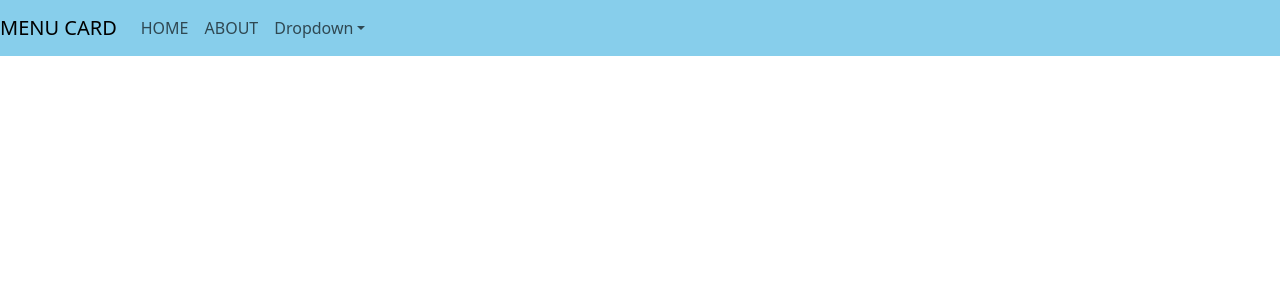
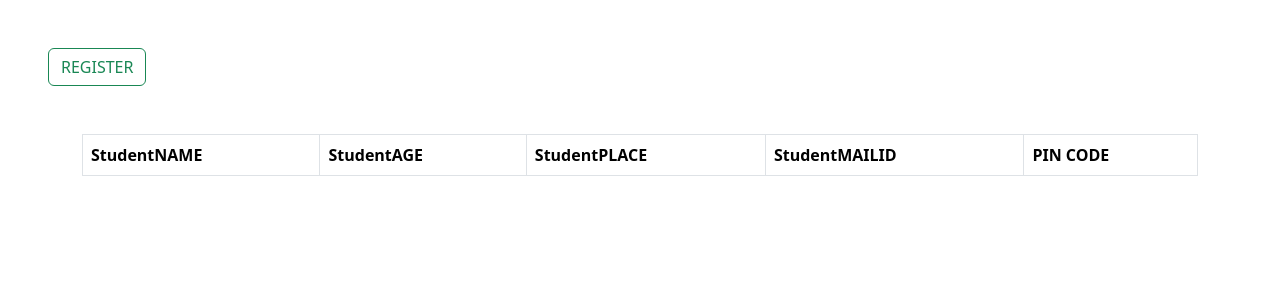
Before and after one commit to Manojkumar886/boot-frontend, a React (Create React App) app: page / in a window 1280 px wide. Shown: the top 300 px of the page. Built offline with nearby package versions, Linux system fonts and the light colour scheme.

Commit message:
just button activation done

```diff
--- a/src/App.js
+++ b/src/App.js
@@ -1,21 +1,17 @@
-import { Orderlist } from "./Components";
-import { Arraylist } from "./List";
-import { Homepage } from "./Menucard";
-import { Form } from "./MyForm";
-import { OperatorTernary } from "./TernaryOpe";
-import { Firsthook } from "./UseState";
-import { BrowserRouter, Route, Routes } from 'react-router-dom'
+
+import { Mainpage } from "./Mainpage";
 
 function App() {
   return (
     <>
-      <BrowserRouter>
+      <Mainpage />
+      {/* <BrowserRouter>
         <Homepage />
         <Routes>
           <Route path="home" exact element={<Form />} />
-          <Route path="about" exact element={<Orderlist />} />
+          <Route path="Listall" exact element={<Orderlist />} />
         </Routes>
-      </BrowserRouter>
+      </BrowserRouter> */}
     </>
   )
 }
--- /dev/null
+++ b/src/Mainpage.js
@@ -0,0 +1,61 @@
+import 'bootstrap/dist/css/bootstrap.min.css'
+import { useState } from 'react'
+import { Form } from './MyForm';
+
+
+export let Mainpage = () => {
+
+    const [createpage, setCreatepage] = useState(false);
+
+    const [tempvalue, setTempvalues] = useState({});
+
+
+    return (
+        <>
+            {
+                (createpage) ?
+                    <>
+                        <Form />
+                        <button
+                            className='btn btn-outline-secondary'
+                            onClick={
+                                () => {
+                                    setCreatepage(false)
+                                }
+                            }>
+                            BACK
+                        </button>
+                    </>
+                    :
+                    <>
+                        <button
+                            className='btn btn-outline-success mt-5 ms-5'
+                            onClick={
+                                () => {
+                                    setCreatepage(true)
+                                }
+                            }>
+                            REGISTER
+                        </button>
+                        <div className='container mt-5'>
+                            <table className='table table-striped table-bordered'>
+                                <thead>
+                                    <tr>
+                                        <th>StudentNAME</th>
+                                        <th>StudentAGE</th>
+                                        <th>StudentPLACE</th>
+                                        <th>StudentMAILID</th>
+                                        <th>PIN CODE</th>
+                                    </tr>
+                                </thead>
+                                <tbody>
+
+                                </tbody>
+                            </table>
+                        </div>
+                    </>
+
+            }
+        </>
+    )
+}
```
Also changed, not shown: src/Tempvalues.js (added, +34 -0 lines).
